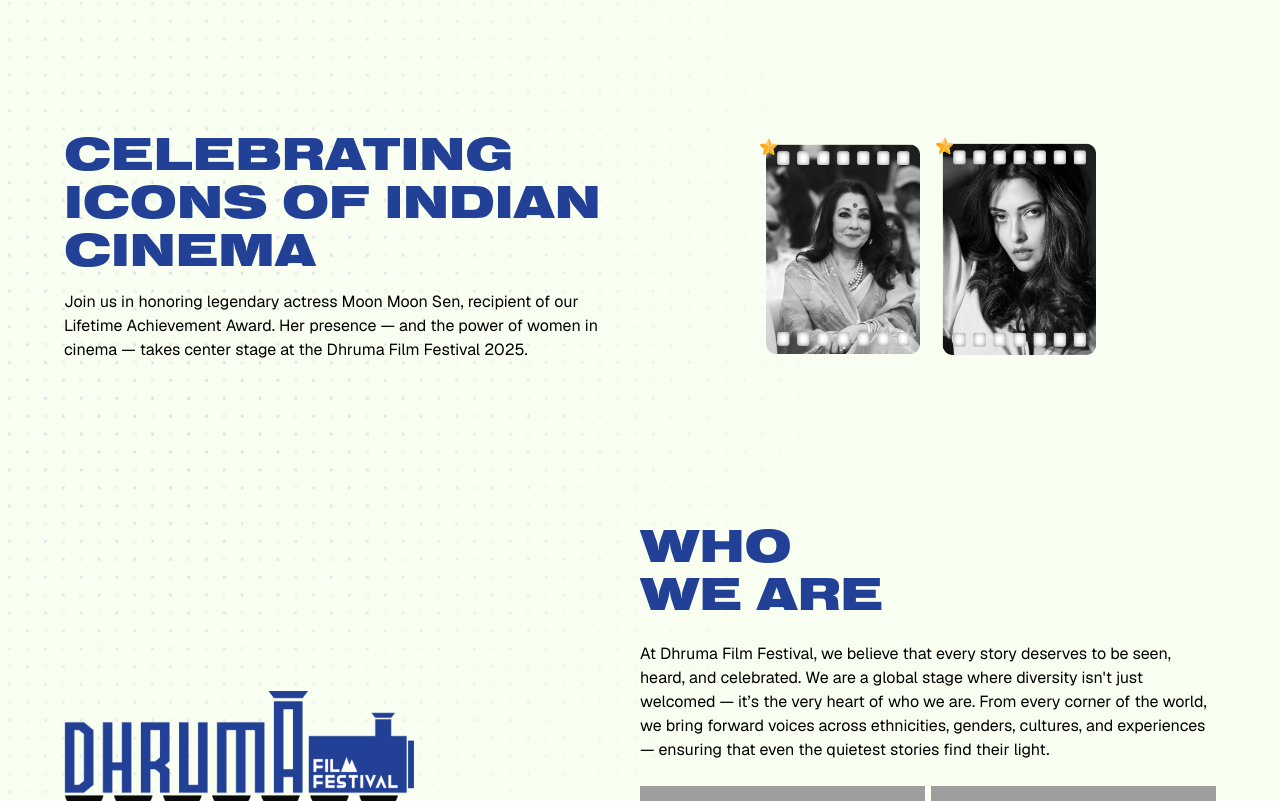
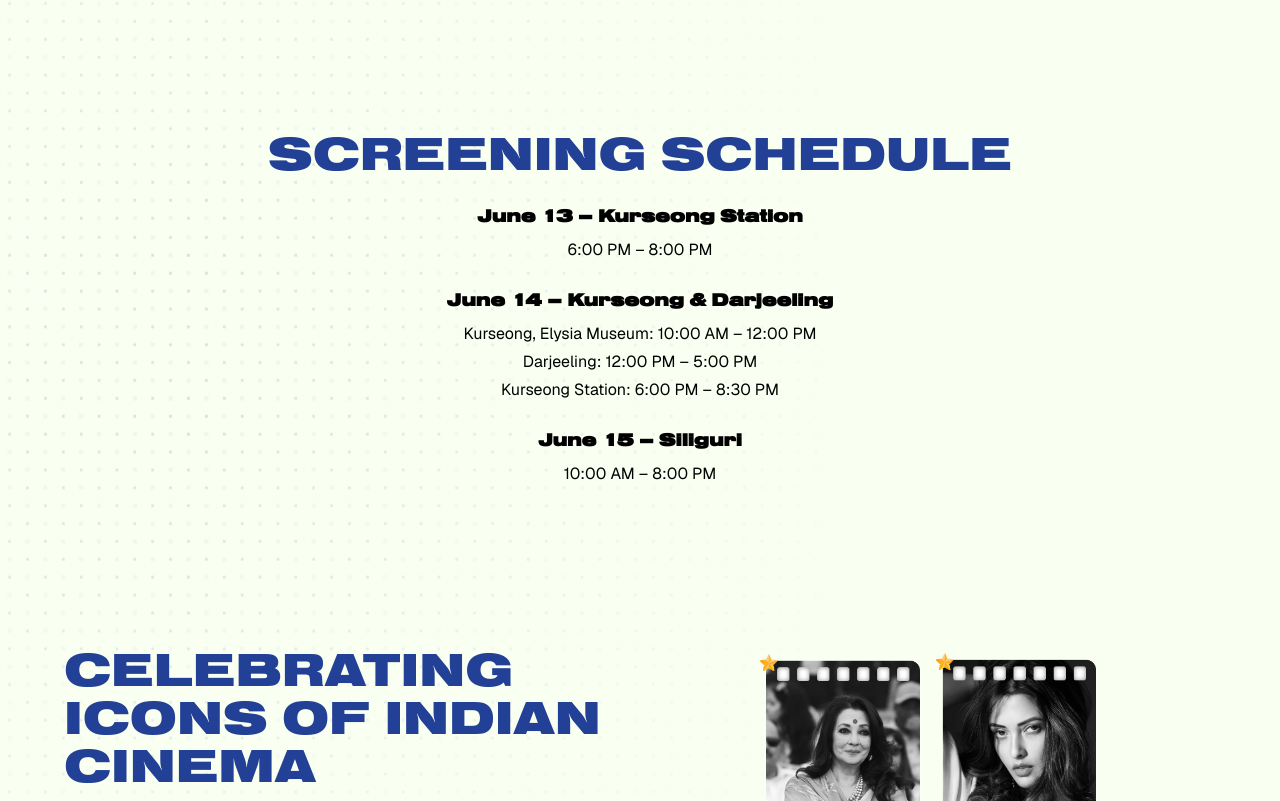
Before and after one commit to mukeshkr2024/dhruma, a React (Vite) app: page / in a window 1280 px wide. Shown: the part 579-1380 px from the top of the page. Built offline with nearby package versions, Linux system fonts and the light colour scheme; grey boxes are pictures that could not be loaded.

Commit message:
feat: add blue_french image and implement Screening Schedule section in Home component

```diff
--- a/src/features/index/components/Home.tsx
+++ b/src/features/index/components/Home.tsx
@@ -1,4 +1,3 @@
-
 import React, { Suspense, useRef } from "react"
 import { motion, useInView, useScroll, useTransform } from "framer-motion"
 import { CustomFilmTicket } from "./CustomFilmTicket"
@@ -164,6 +163,54 @@
   return (
     <div className="w-full h-full bg-[url('/texture.svg')] bg-contain bg-no-repeat">
       <CustomFilmTicket />
+      {/* Screening Schedule Section */}
+      <motion.section
+        className="section_primary flex flex-col items-center justify-center  px-4 md:px-0"
+        initial={{ opacity: 0, y: 50 }}
+        whileInView={{ opacity: 1, y: 0 }}
+        transition={{ duration: 0.6 }}
+        viewport={{ once: true, amount: 0.3 }}
+      >
+        <div className="flex-1 flex flex-col items-center text-center gap-y-6">
+          <motion.h2
+            className="primary-heading"
+            initial={{ opacity: 0, x: -30 }}
+            whileInView={{ opacity: 1, x: 0 }}
+            transition={{ duration: 0.6, delay: 0.2 }}
+            viewport={{ once: true, amount: 0.3 }}
+          >
+            Screening Schedule
+          </motion.h2>
+
+          <motion.div
+            className="space-y-6"
+            initial={{ opacity: 0 }}
+            whileInView={{ opacity: 1 }}
+            transition={{ duration: 0.6, delay: 0.4 }}
+            viewport={{ once: true, amount: 0.3 }}
+          >
+            <div className="space-y-2">
+              <h3 className="font-primary text-lg font-semibold">June 13 – Kurseong Station</h3>
+              <p className="paragraph_primary">6:00 PM – 8:00 PM</p>
+            </div>
+
+            <div className="space-y-2">
+              <h3 className="font-primary text-lg font-semibold">June 14 – Kurseong & Darjeeling</h3>
+              <div className="space-y-1">
+                <p className="paragraph_primary">Kurseong, Elysia Museum: 10:00 AM – 12:00 PM</p>
+                <p className="paragraph_primary">Darjeeling: 12:00 PM – 5:00 PM</p>
+                <p className="paragraph_primary">Kurseong Station: 6:00 PM – 8:30 PM</p>
+              </div>
+            </div>
+
+            <div className="space-y-2">
+              <h3 className="font-primary text-lg font-semibold">June 15 – Siliguri</h3>
+              <p className="paragraph_primary">10:00 AM – 8:00 PM</p>
+            </div>
+          </motion.div>
+        </div>
+      </motion.section>
+
 
       <motion.section
         className="section_primary flex-col md:flex-row px-4 md:px-0 gap-y-10"
@@ -237,7 +284,7 @@
             animate={whoAreWeInView ? { opacity: 1 } : {}}
             transition={{ duration: 0.6, delay: 0.4 }}
           >
-            At Dhruma Film Festival, we believe that every story deserves to be seen, heard, and celebrated. We are a global stage where diversity isn't just welcomed — it’s the very heart of who we are. From every corner of the world, we bring forward voices across ethnicities, genders, cultures, and experiences — ensuring that even the quietest stories find their light.
+            At Dhruma Film Festival, we believe that every story deserves to be seen, heard, and celebrated. We are a global stage where diversity isn't just welcomed — it's the very heart of who we are. From every corner of the world, we bring forward voices across ethnicities, genders, cultures, and experiences — ensuring that even the quietest stories find their light.
           </motion.p>
 
           <motion.div
@@ -299,6 +346,17 @@
               animate={submitFilmInView ? { opacity: 1, y: 0 } : {}}
             />
           </Link>
+
+          <motion.img
+            src="/blue_french.jpg"
+            alt="Submit"
+            className=" w-full md:w-[80%] cursor-pointer"
+            whileHover={{ scale: 1.05 }}
+            whileTap={{ scale: 0.95 }}
+            transition={{ type: "spring", stiffness: 400, damping: 10, duration: 0.6, delay: 0.6 }}
+            initial={{ opacity: 0, y: 20 }}
+            animate={submitFilmInView ? { opacity: 1, y: 0 } : {}}
+          />
         </div>
         <div className="flex-1 flex justify-center md:justify-end items-start mb-8 md:mb-0">
           <motion.img
@@ -311,6 +369,7 @@
           />
         </div>
       </motion.section>
+
 
       {/* Black Circle Section */}
       <div className="md:flex hidden w-full z-0 items-center justify-center -mb-[250px] md:-mb-[480px]" ref={targetRef}>
--- a/src/shared/components/HeaderBanner.tsx
+++ b/src/shared/components/HeaderBanner.tsx
@@ -1,6 +1,6 @@
 import { useEffect, useRef, useState } from "react"
 import { motion } from "framer-motion"
-import { Link } from "@tanstack/react-router"
+// import { Link } from "@tanstack/react-router"
 
 
 export const HeaderBanner = () => {
@@ -58,9 +58,9 @@
                 className="font-secondary font-medium hover:underline"
                 whileTap={{ scale: 0.95 }}
               >
-                                <Link to="/submit-film">
-                                    Film Submissions Open till 28th May ⚡️ Click here to submit
-                                </Link>
+                {/* <Link to="/submit-film"> */}
+                Result coming soon
+                {/* </Link> */}
               </motion.div>
             </motion.div>
           ))}
```
Also changed, not shown: public/blue_french.jpg (added), src/features/index/components/CustomFilmTicket.tsx (indentation only). Lines whose indentation alone changed are shown as unchanged.
